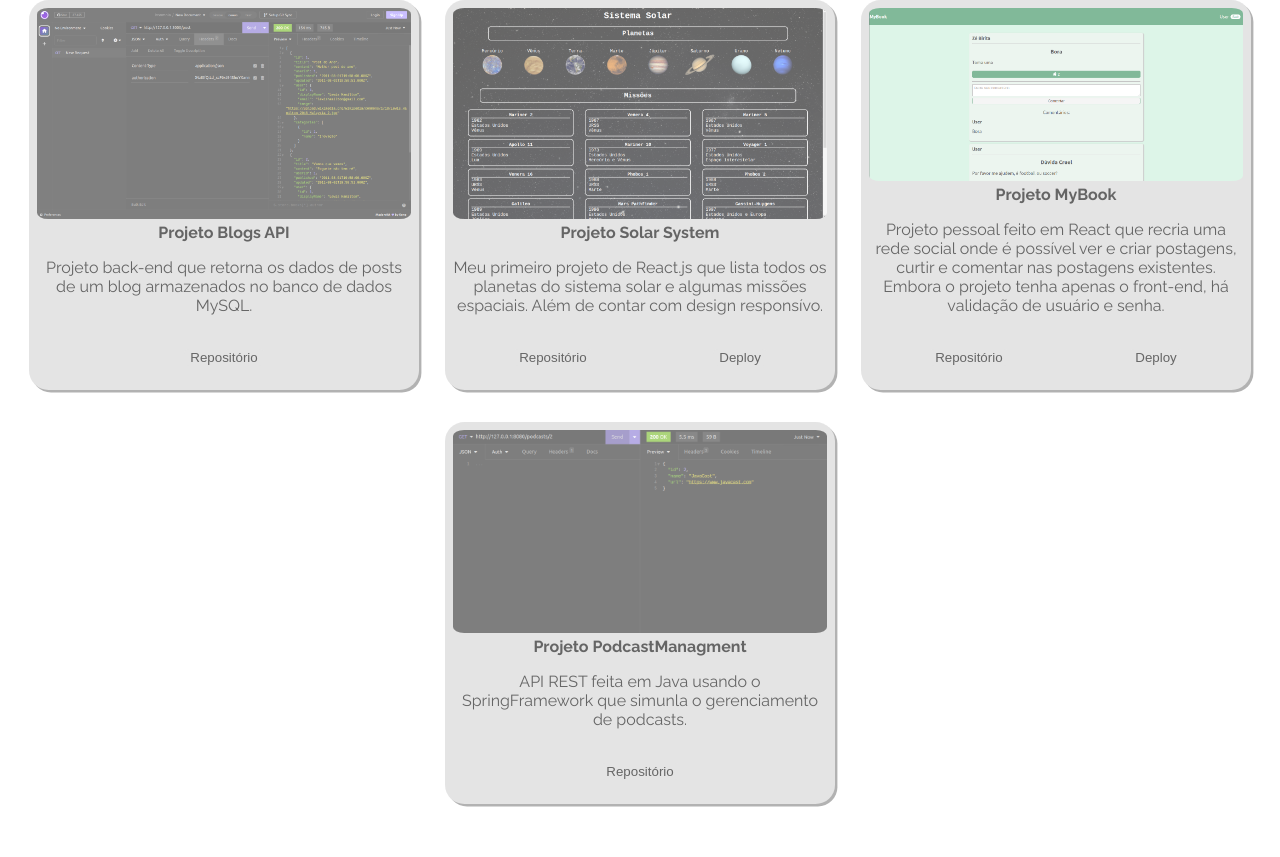
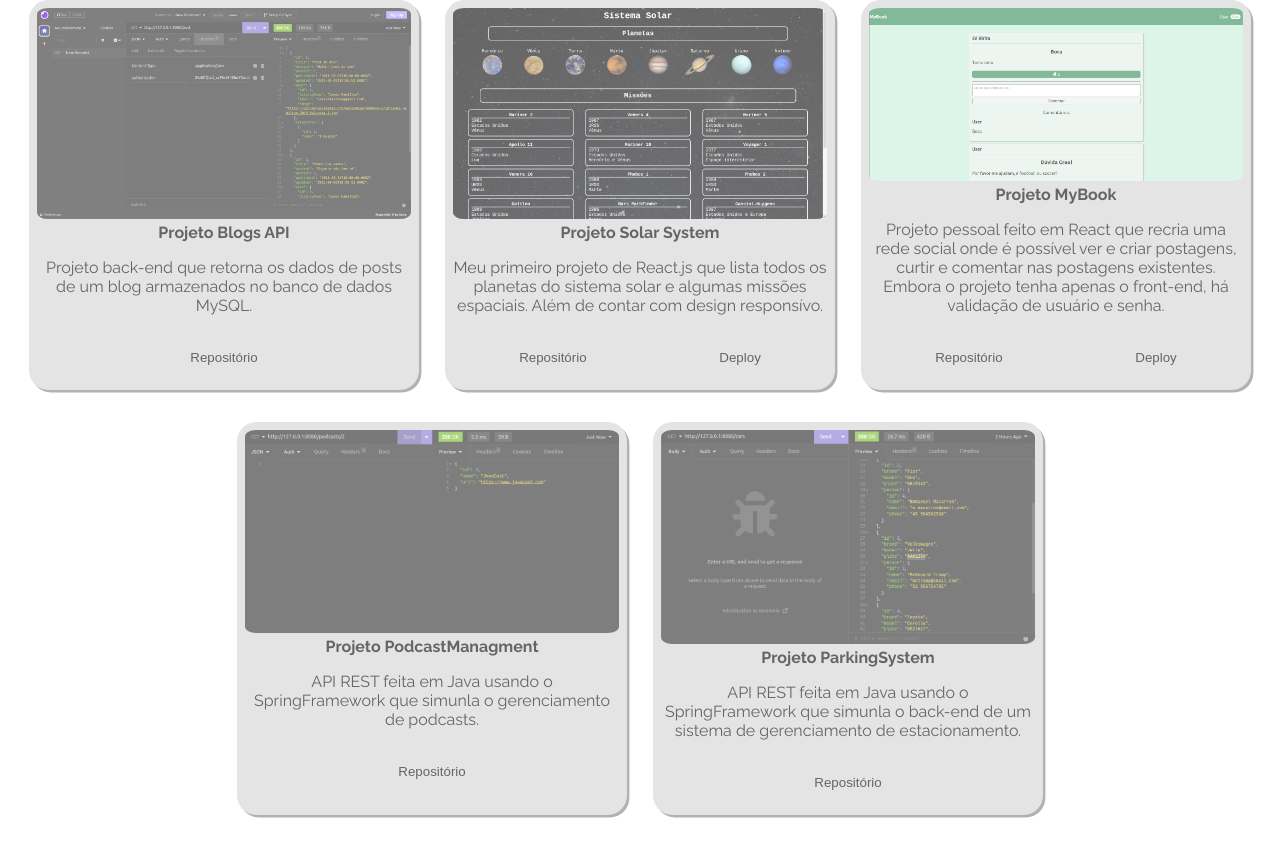
Before and after one commit to rafaelsisoares/portfolio, a React (Create React App) app: page /projects in a window 1280 px wide. Shown: the part 623-1480 px from the top of the page. Built offline with nearby package versions, Linux system fonts and the light colour scheme.

Commit message:
chore: Adicao do projeto parkingSystem

```diff
--- a/src/Pages/Projects.jsx
+++ b/src/Pages/Projects.jsx
@@ -118,6 +118,20 @@ export default function Projects() {
             </Link>
           </div>
         </div>
+        <div className="project">
+          <img src="images/parkingSystem.png" alt="Parking System" />
+          <br />
+          <strong>Projeto ParkingSystem</strong>
+          <p>
+            API REST feita em Java usando o SpringFramework que simunla o back-end
+            de um sistema de gerenciamento de estacionamento.
+          </p>
+          <div className="links">
+            <Link to="https://github.com/rafaelsisoares/parkingSystem">
+              <button type="button" className="btn-repo">Repositório</button>
+            </Link>
+          </div>
+        </div>
       </div>
       <Footer />
     </section>
```
Also changed, not shown: public/images/parkingSystem.png (added).
